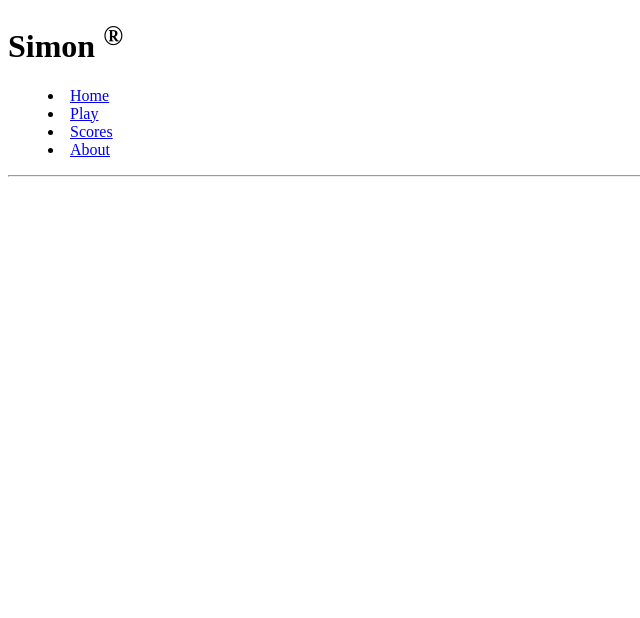
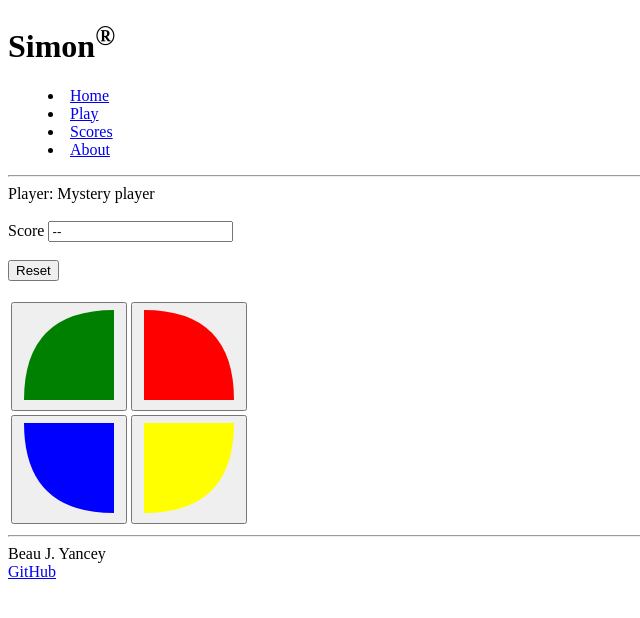
Before and after one commit to BeauYancey/simon, a plain HTML site: page play.html in a window 1280 px wide. Shown: the whole page, without its empty margins (0-640 px from the left). Drawn offline with Linux system fonts and the light colour scheme.

Commit message:
Wrote play file, other minor changes

```diff
--- a/play.html
+++ b/play.html
@@ -8,7 +8,7 @@
 
   <body>
     <header>
-      <h1>Simon <sup>&reg</sup></h1>
+      <h1>Simon<sup>&reg</sup></h1>
       <nav>
         <menu>
           <li><a href="index.html">Home</a></li>
@@ -19,4 +19,91 @@
       </nav>
       <hr />
     </header>
+
+    <main>
+      <div class="players">
+        Player:
+        <span class = "player-name">Mystery player</span>
+      </div>
+
+      <br />
+
+      <div>
+        <label for="count">Score</label>
+        <input type="text" id="count" value="--" readonly/>
+      </div>
+
+      <br />
+
+      <div>
+        <button>Reset</button>
+      </div>
+
+      <br />
+
+      <div>
+        <table>
+          <tr>
+            <td>
+              <button>
+                <svg
+                  aria-hidden="true"
+                  viewBox="0 0 100 100"
+                  height="100"
+                  width="100"
+                  >
+                  <path d="M 95,5 95,95 5,95 Q 5,5 95,5" fill="green"/>
+                </svg>
+              </button>
+           </td>
+           <td>
+              <button>
+                <svg
+                  aria-hidden="true"
+                  viewBox="0 0 100 100"
+                  height="100"
+                  width="100"
+                  >
+                  <path d="M 5,5 5,95 95,95 Q 95,5 5,5" fill="red"/>
+                </svg>
+              </button>
+            </td>
+          </tr>
+          <tr>
+            <td>
+              <button>
+                <svg
+                  aria-hidden="true"
+                  viewBox="0 0 100 100"
+                  height="100"
+                  width="100"
+                  >
+                  <path d="M 5,5 95,5, 95,95 Q 5,95 5,5" fill="blue"/>
+                </svg>
+              </button>
+            </td>
+            <td>
+              <button>
+                <svg
+                  aria-hidden="true"
+                  viewBox="0 0 100 100"
+                  height="100"
+                  width="100"
+                  >
+                  <path d="M 95,5, 5,5 5,95 Q 95,95 95,5" fill="yellow"/>
+                </svg>
+              </button>
+            </td>
+          </tr>
+        </table>
+      </div>
+    </main>
+
+    <footer>
+      <hr />
+      <span class="text-reset">Beau J. Yancey</span>
+      <br />
+      <a href="https://github.com/BeauYancey/simon">GitHub</a>
+    </footer>
   </body>
+</html>
```
Also changed, not shown: about.html (+2 -1 lines), index.html (+1 -2 lines), scores.html (+3 -2 lines).
